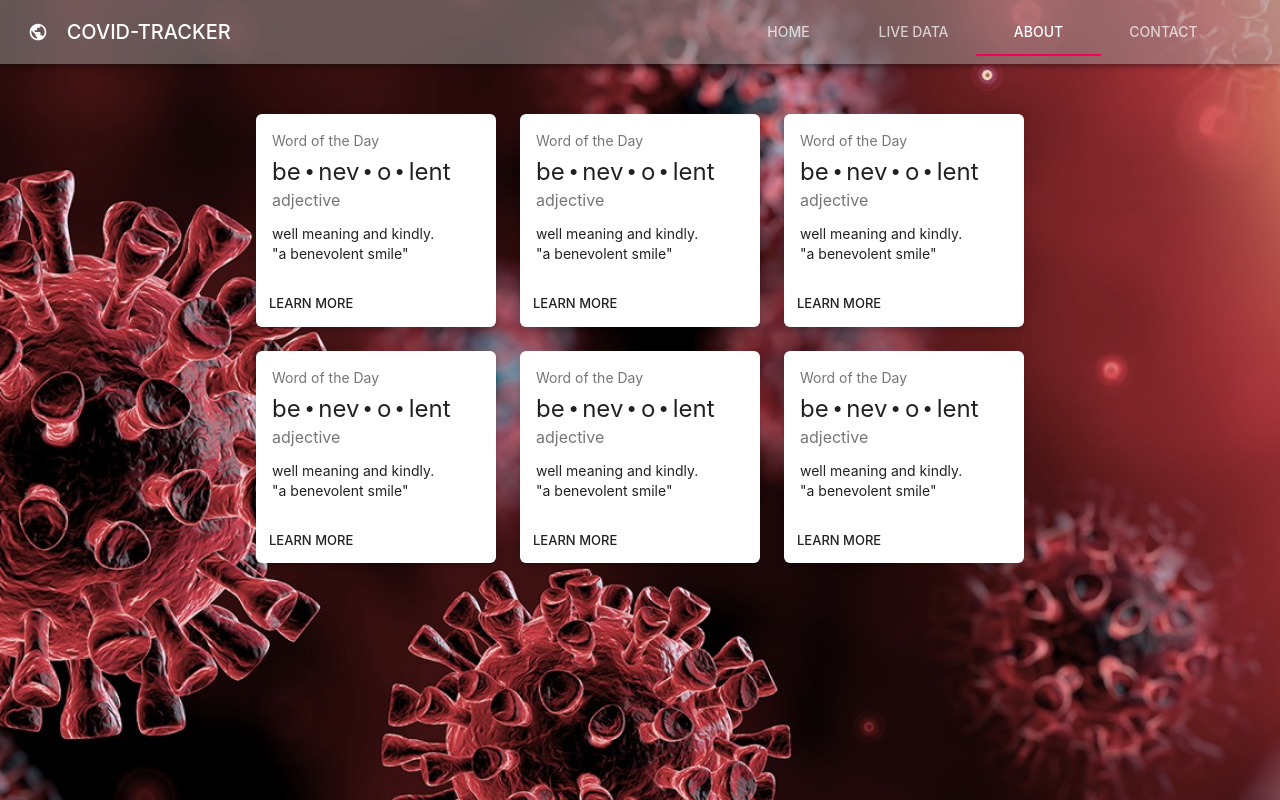
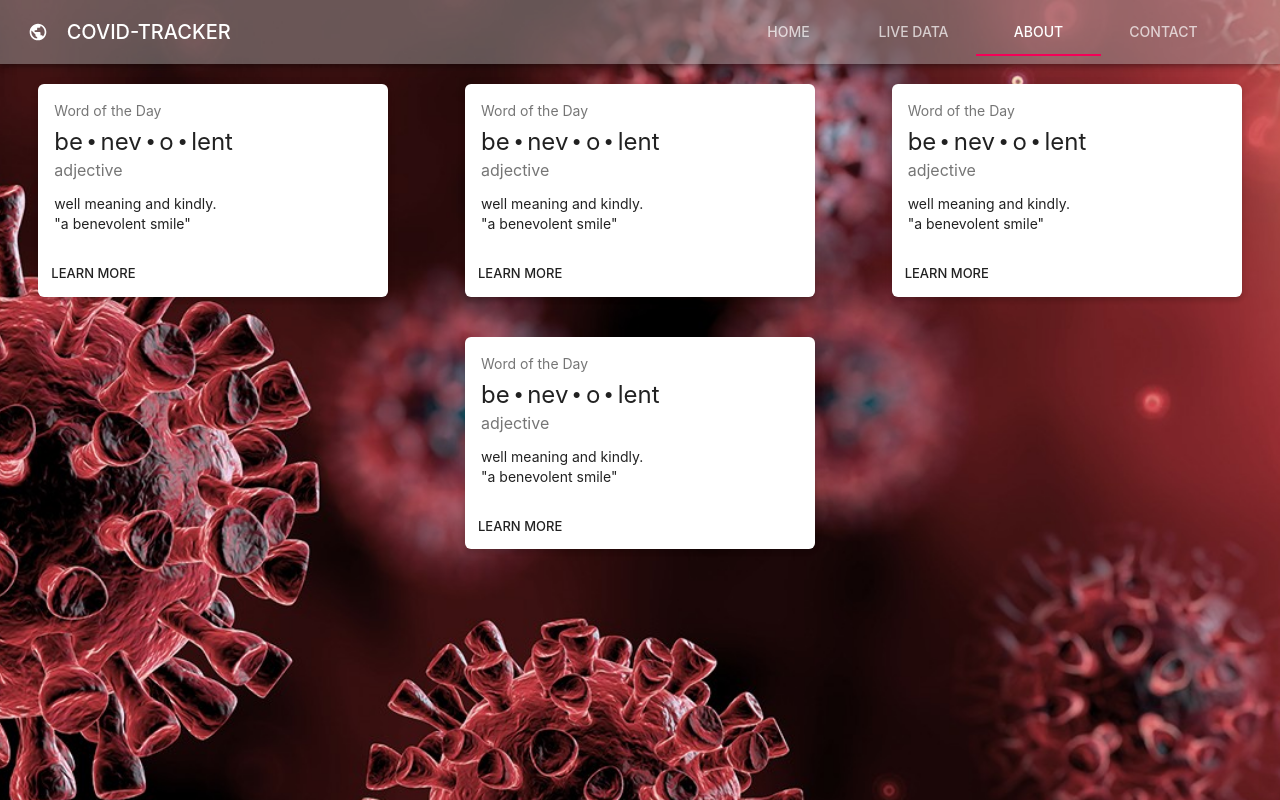
Before and after one commit to thetooaung07/material-ui-corona-tracker, a React (Create React App) app: page /about in a window 1280 px wide. Built offline with nearby package versions, Linux system fonts and the light colour scheme; the HTML template or start-up script is replaced by a standard one.

Commit message:
Adjust background image

```diff
--- a/src/App.css
+++ b/src/App.css
@@ -4,10 +4,10 @@
   box-sizing: border-box;
 }
 .App {
-  background-image: url(../src/img/covidbg.jpg);
+  /* background-image: url(../src/img/covidbg.jpg);
   background-position: center;
   background-repeat: no-repeat;
-  background-size: cover;
+  background-size: cover; */
   position: relative;
   max-width: 100vw;
   height: 100vh;
@@ -15,6 +15,18 @@
   flex-direction: column;
   overflow-x: hidden;
   overflow-y: scroll;
+}
+
+.vh100 {
+  background-image: url(../src/img/covidbg.jpg);
+  background-position: top;
+  background-repeat: no-repeat;
+  background-size: cover;
+  /* position: absolute;
+  top: 0;
+  left: 0;
+  right: 0;
+  bottom: 0; */
 }
 
 .wrapper {
--- a/src/Components/About/About.js
+++ b/src/Components/About/About.js
@@ -4,33 +4,32 @@ import { makeStyles } from "@material-ui/core/styles";
 import AboutCard from "./AboutCard";
 
 const useStyle = makeStyles((theme) => ({
-  typo: {
-    color: "white",
-  },
-  gridContainer: {
-    width: "60%",
-    margin: "0 auto",
-    marginTop: 50,
-    // display: "flex",
-    // justifyContent: "center",
-    // alignItems: "center"
-  },
+  rootContainer: {
+
+  }
 }));
 
 const About = () => {
   const classes = useStyle();
-  const arr = [1, 2, 3, 4, 5, 6];
+
   return (
-    <div className="About wrapper-sub">
-      <div className={classes.gridContainer}>
-        <Grid container justify="center" spacing={3}>
-          {arr.map((el) => (
-            <Grid item xs={12} sm={6} md={4}>
-              <AboutCard></AboutCard>
-            </Grid>
-          ))}
+    <div className={`About wrapper-sub ${classes.rootContainer}`}>
+
+        <Grid container justify="center" alignItems="center">
+          <Grid item xs={12} sm={6} md={4} >
+            <AboutCard></AboutCard>
+          </Grid>
+          <Grid item xs={12} sm={6} md={4}>
+            <AboutCard></AboutCard>
+          </Grid>
+          <Grid item xs={12} sm={6} md={4}>
+            <AboutCard></AboutCard>
+          </Grid>
+          <Grid item xs={12} sm={6} md={4}>
+            <AboutCard></AboutCard>
+          </Grid>
         </Grid>
-      </div>
+
     </div>
   );
 };
--- a/src/Components/About/AboutCard.js
+++ b/src/Components/About/AboutCard.js
@@ -9,8 +9,12 @@ import Typography from '@material-ui/core/Typography';
 const useStyles = makeStyles({
   root: {
     minWidth: 200,
+    maxWidth: 350,
     boxShadow: "0 4px 4px rgba(0, 0, 0, 0.12), 0 0 10px rgba(0, 0, 0, 0.06)",
     borderRadius: "6px",
+    margin: "0 auto",
+    marginBottom: 20,
+    marginTop: 20
   },
   bullet: {
     display: 'inline-block',
--- a/src/Components/Contact/ContactUs.js
+++ b/src/Components/Contact/ContactUs.js
@@ -4,7 +4,7 @@ import React from "react";
 const ContactUs = (props) => {
   // console.log(props);
   return (
-    <div className="Contact-Us wrapper-sub" style={{ color: "white" }}>
+    <div className="Contact-Us wrapper-sub" style={{ color: "white", textAlign:"center" }}>
       <Typography variant="h2">Contact Us Page</Typography>
     </div>
   );
--- a/src/Components/DataDisplayV2/LiveData.js
+++ b/src/Components/DataDisplayV2/LiveData.js
@@ -126,7 +126,6 @@ const LiveData = () => {
     // eslint-disable-next-line
   }, [countrySelected]);
 
-
   // Timer to show Loader
   useEffect(() => {
     const timer = setTimeout(() => {
@@ -134,7 +133,6 @@ const LiveData = () => {
     }, 750);
     return () => clearTimeout(timer);
   }, []);
-
 
   return (
     <div className={classes.root}>
--- a/src/Components/DataDisplayV2/Table.js
+++ b/src/Components/DataDisplayV2/Table.js
@@ -36,7 +36,7 @@ const useStyles = makeStyles({
   tablePaper: {
     height: 705,
     borderBottom: "5px solid #b7b7a4",
-    // marginBottom: 10,
+     marginBottom: 10,
   },
   tableHead: {
     backgroundColor: "red",
--- a/src/Components/Home/Footer.js
+++ b/src/Components/Home/Footer.js
@@ -15,9 +15,10 @@ const useStyle = makeStyles((theme) => ({
     // bottom: 0,
     // left: 0,
     // right: 0,
-    // minHeight: 50,
+     minHeight: 70,
     // backgroundColor: " rgba(158,158,158,0.5)",
-    backgroundColor: "#4b5d67",
+    // backgroundColor: "#4b5d67",
+    backgroundColor: " #931a25",
     color: "white",
     display: "flex",
     justifyContent: "space-between",
@@ -31,9 +32,9 @@ const useStyle = makeStyles((theme) => ({
     display: "flex",
     justifyContent: "space-evenly",
     alignItems: "center",
-    "& > *" : {
-      marginRight: theme.spacing(3)
-    }
+    "& > *": {
+      marginRight: theme.spacing(3),
+    },
   },
 }));
 
@@ -43,15 +44,12 @@ const Footer = () => {
     <div className={classes.footerStyle}>
       <Typography variant="subtitle1" style={{ paddingLeft: "20px" }}>
         <Box fontFamily="Monospace" fontSize="h6.fontSize">
-          Copyright&thinsp;&copy;&thinsp;2020. All right reserved to xxXXXxx
+          Copyright&thinsp;&copy;&thinsp;2020. All right reserved.
         </Box>
       </Typography>
 
       <div className={classes.flexIcon}>
-        <Typography
-          variant="subtitle1"
-          style={{ whiteSpace: "nowrap"}}
-        >
+        <Typography variant="subtitle1" style={{ whiteSpace: "nowrap" }}>
           Contact us
         </Typography>
 
```
